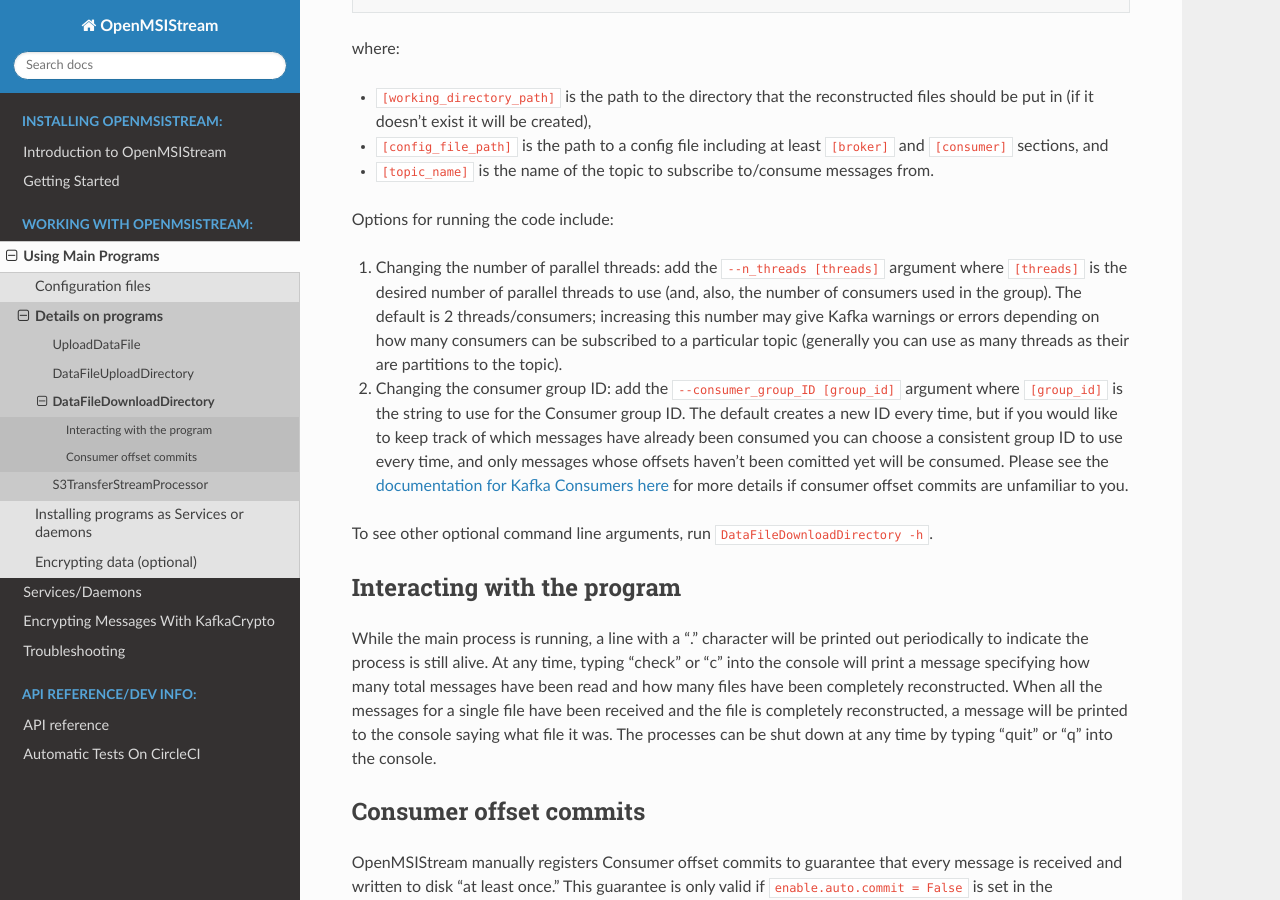
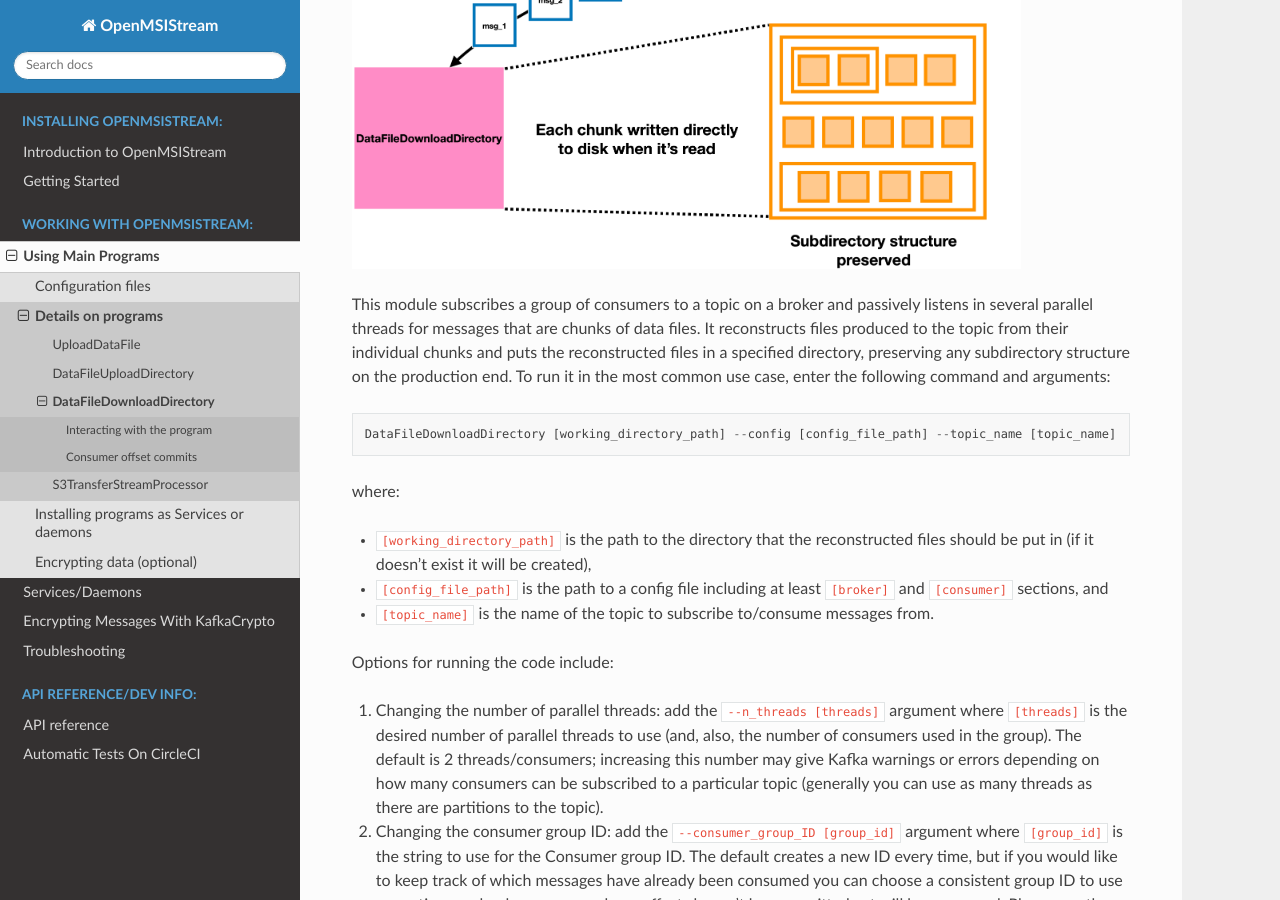
Before and after one commit to openmsi/openmsistream, a Sphinx documentation site: the page built from docs/source/user_info/main_programs/data_file_download_directory.rst, in a window 1280 px wide and 900 px high, scrolled down 310 px. Built offline with Sphinx 7.4.7 and the Read the Docs theme 2.0.0, drawn with Linux system fonts in a browser that asks for light colours.

Commit message:
add some images to documentation

```diff
--- a/docs/source/index.rst
+++ b/docs/source/index.rst
@@ -7,9 +7,9 @@
 OpenMSIStream
 =========================================
 
-.. image:: ./images/openmsi_logo.png
+.. image:: ./images/openmsistream_logo.png
    :alt: Open MSI
-   :scale: 40 %
+   :scale: 10 %
 
 OpenMSIStream provides Python applications for laboratory, analysis, and computational materials data streaming using `Apache Kafka <https://kafka.apache.org/>`_. It was developed for Open MSI, under NSF DMREF award #1921959.
 
--- a/docs/source/user_info/main_programs/data_file_download_directory.rst
+++ b/docs/source/user_info/main_programs/data_file_download_directory.rst
@@ -1,6 +1,10 @@
 =========================
 DataFileDownloadDirectory
 =========================
+
+.. image:: ../../images/data_file_download_directory.png
+   :alt: DataFileDownloadDirectory
+   :scale: 20 %
 
 This module subscribes a group of consumers to a topic on a broker and passively listens in several parallel threads for messages that are chunks of data files. It reconstructs files produced to the topic from their individual chunks and puts the reconstructed files in a specified directory, preserving any subdirectory structure on the production end. To run it in the most common use case, enter the following command and arguments::
 
@@ -14,7 +18,7 @@ where:
 
 Options for running the code include:
 
-#. Changing the number of parallel threads: add the ``--n_threads [threads]`` argument where ``[threads]`` is the desired number of parallel threads to use (and, also, the number of consumers used in the group). The default is 2 threads/consumers; increasing this number may give Kafka warnings or errors depending on how many consumers can be subscribed to a particular topic (generally you can use as many threads as their are partitions to the topic).
+#. Changing the number of parallel threads: add the ``--n_threads [threads]`` argument where ``[threads]`` is the desired number of parallel threads to use (and, also, the number of consumers used in the group). The default is 2 threads/consumers; increasing this number may give Kafka warnings or errors depending on how many consumers can be subscribed to a particular topic (generally you can use as many threads as there are partitions to the topic).
 #. Changing the consumer group ID: add the ``--consumer_group_ID [group_id]`` argument where ``[group_id]`` is the string to use for the Consumer group ID. The default creates a new ID every time, but if you would like to keep track of which messages have already been consumed you can choose a consistent group ID to use every time, and only messages whose offsets haven't been comitted yet will be consumed. Please see the `documentation for Kafka Consumers here <https://docs.confluent.io/platform/current/clients/consumer.html>`_ for more details if consumer offset commits are unfamiliar to you.
 
 To see other optional command line arguments, run ``DataFileDownloadDirectory -h``.
--- a/docs/source/user_info/main_programs/data_file_upload_directory.rst
+++ b/docs/source/user_info/main_programs/data_file_upload_directory.rst
@@ -1,6 +1,10 @@
 =======================
 DataFileUploadDirectory
 =======================
+
+.. image:: ../../images/data_file_upload_directory.png
+   :alt: DataFileUploadDirectory
+   :scale: 20 %
 
 This module uploads any files that are added to a given directory to a topic on a broker by breaking them into chunks and producing those chunks as messages. It preserves subdirectory structure relative to the watched directory. To run it in the most common use case, enter the following command and arguments::
 
--- a/docs/source/user_info/main_programs/s3_transfer_stream_processor.rst
+++ b/docs/source/user_info/main_programs/s3_transfer_stream_processor.rst
@@ -1,6 +1,10 @@
 =========================
 S3TransferStreamProcessor
 =========================
+
+.. image:: ../../images/s3_transfer_stream_processor.png
+   :alt: S3TransferStreamProcessor
+   :scale: 20 %
 
 This module reads messages from a topic to build up data files in memory, and then uploads complete files into an S3 object store bucket. Downloaded data files will be added to the bucket under a subdirectory named after the topic from which they were consumed, and will replicate the subdirectory structure relative to a root watched directory if they were produced using ``DataFileUploadDirectory``.
 
--- a/docs/source/user_info/main_programs/upload_data_file.rst
+++ b/docs/source/user_info/main_programs/upload_data_file.rst
@@ -1,6 +1,10 @@
 ==============
 UploadDataFile
 ==============
+
+.. image:: ../../images/upload_data_file.png
+   :alt: UploadDataFile
+   :scale: 20 %
 
 This module uploads a single specified file to a topic on a broker by breaking it into chunks of a particular size and uploading those chunks in several parallel threads. To run it in the most common use case, enter the following command and arguments::
 
```
Also changed, not shown: docs/source/images/data_file_download_directory.png (added), docs/source/images/data_file_upload_directory.png (added), docs/source/images/openmsi_logo.png (deleted), docs/source/images/openmsistream_logo.png (added), docs/source/images/s3_transfer_stream_processor.png (added), docs/source/images/upload_data_file.png (added).
